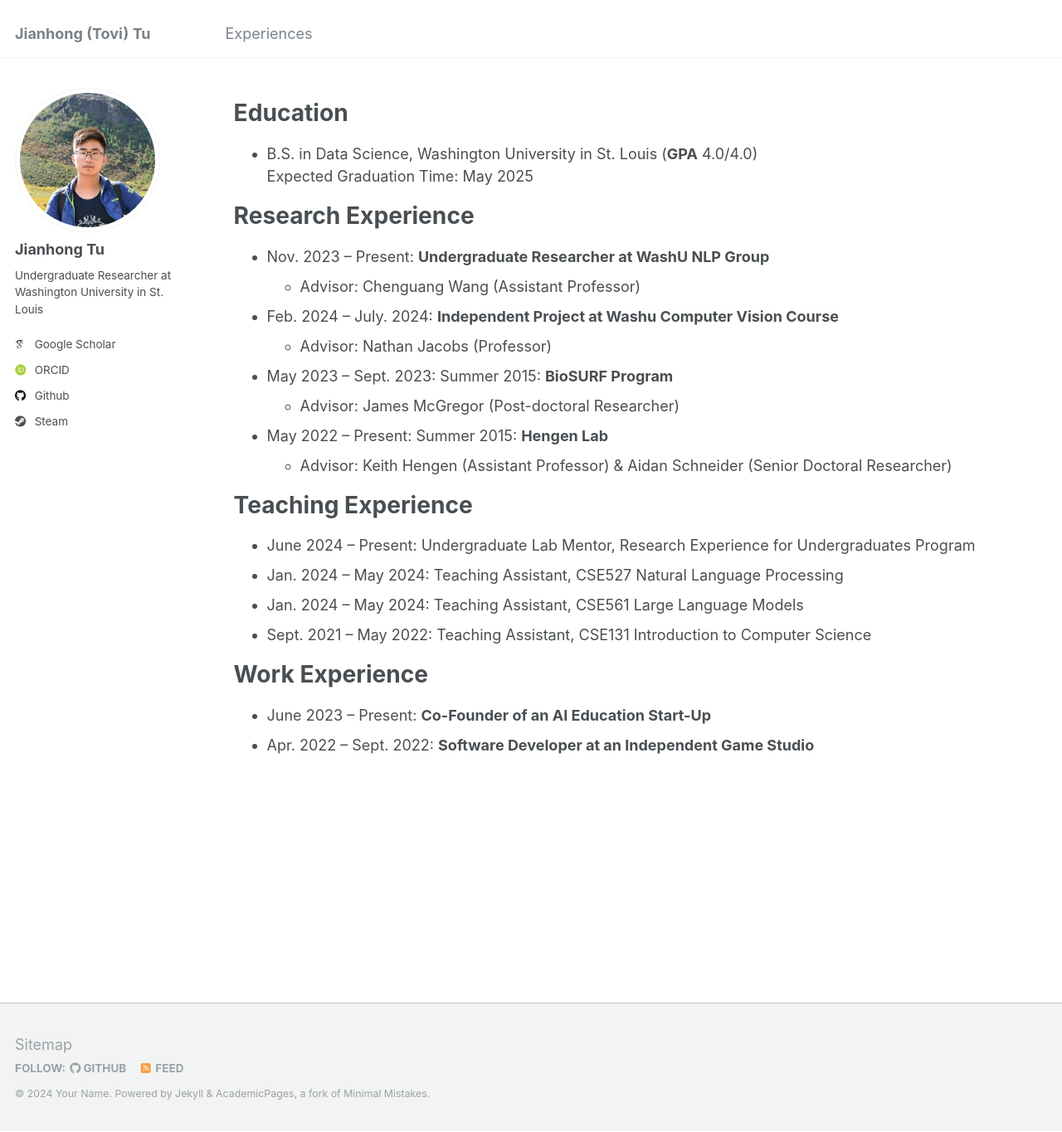
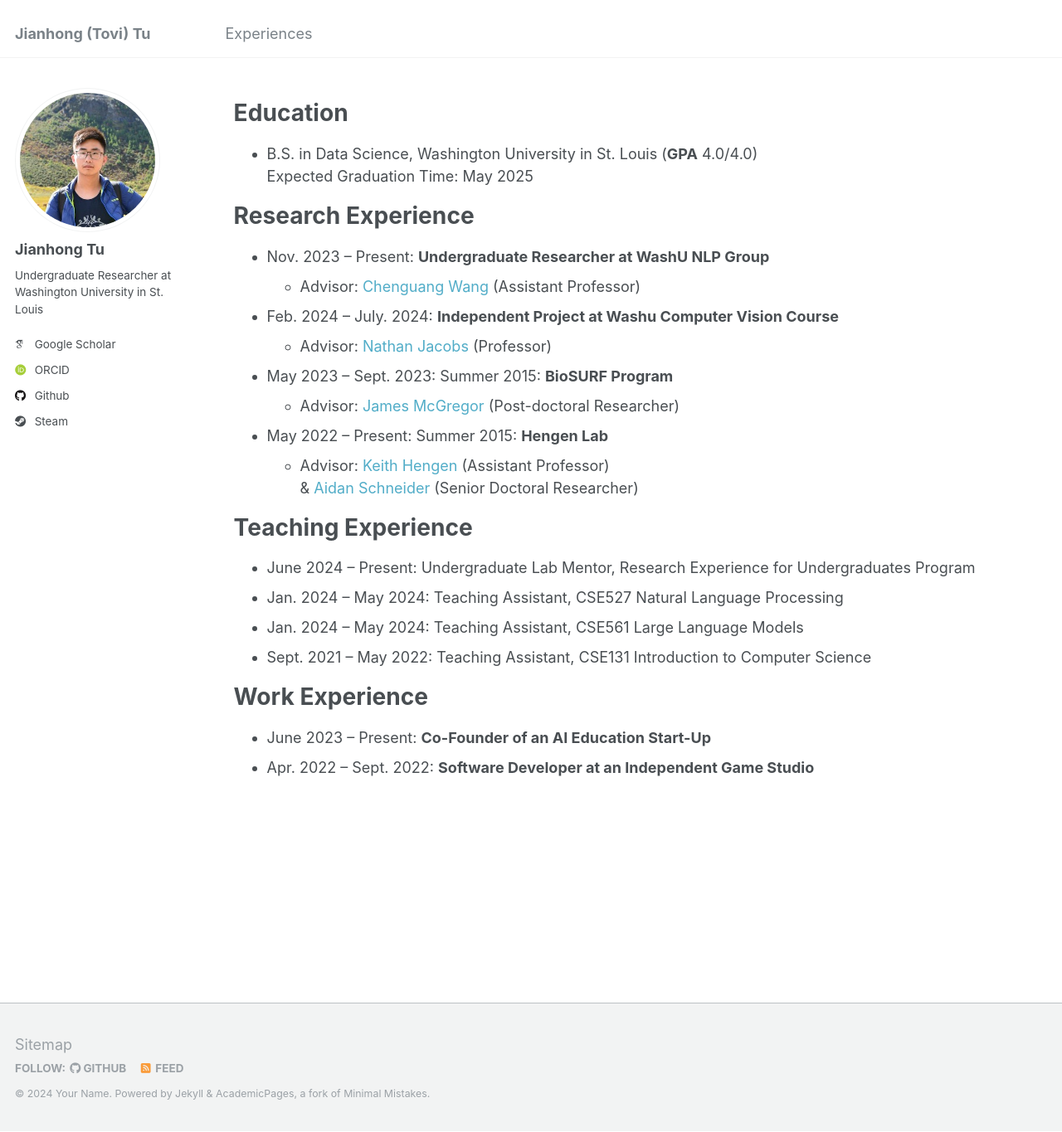
Before and after one commit to ToviTu/tovitu.github.io, a Jekyll site: the page built from _pages/cv.md, in a window 1280 px wide and 1365 px high. Shown: the whole window at 83% size. Built offline with Jekyll 4.4.1, drawn with Linux system fonts in a browser that asks for light colours; some web fonts are replaced.

Commit message:
Added links

```diff
--- a/_pages/cv.md
+++ b/_pages/cv.md
@@ -16,16 +16,17 @@ Education
 Research Experience
 ======
 * Nov. 2023 – Present: **Undergraduate Researcher at WashU NLP Group**
-  * Advisor: Chenguang Wang (Assistant Professor)
+  * Advisor: <a href="https://cgraywang.github.io/" style="text-decoration:none;">Chenguang Wang</a> (Assistant Professor)
 
 * Feb. 2024 – July. 2024: **Independent Project at Washu Computer Vision Course**
-  * Advisor: Nathan Jacobs (Professor)
+  * Advisor: <a href="https://jacobsn.github.io/" style="text-decoration:none;">Nathan Jacobs</a> (Professor)
 
 * May 2023 – Sept. 2023: Summer 2015: **BioSURF Program**
-  * Advisor: James McGregor (Post-doctoral Researcher)
+  * Advisor: <a href="https://hengenlab.org/james-mcgregor" style="text-decoration:none;">James McGregor</a> (Post-doctoral Researcher)
 
 * May 2022 – Present: Summer 2015: **Hengen Lab**
-  * Advisor: Keith Hengen (Assistant Professor) & Aidan Schneider (Senior Doctoral Researcher)
+  * Advisor: <a href="https://hengenlab.org/kbh-2" style="text-decoration:none;">Keith Hengen</a> (Assistant Professor) \
+  & <a href="https://hengenlab.org/aidan" style="text-decoration:none;">Aidan Schneider</a> (Senior Doctoral Researcher)
 
 Teaching Experience
 ======
```
Also changed, not shown: _pages/about.md (+2 -2 lines).
